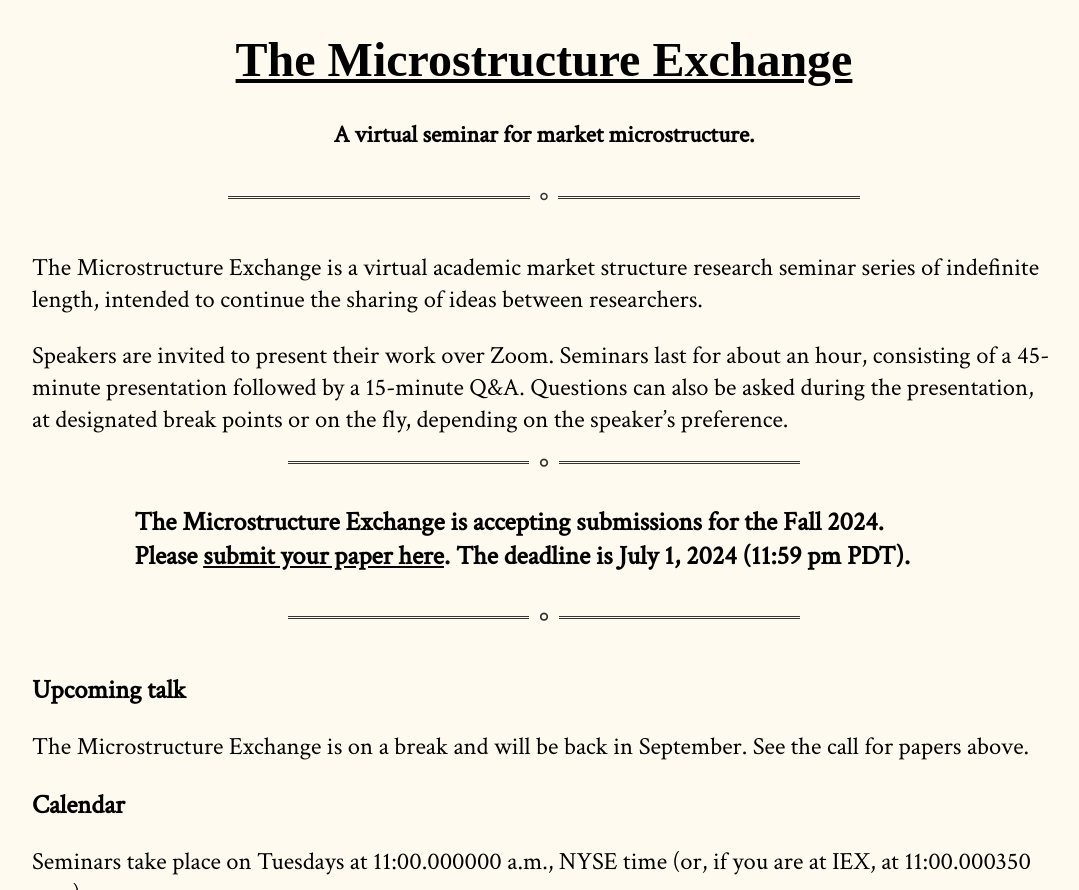
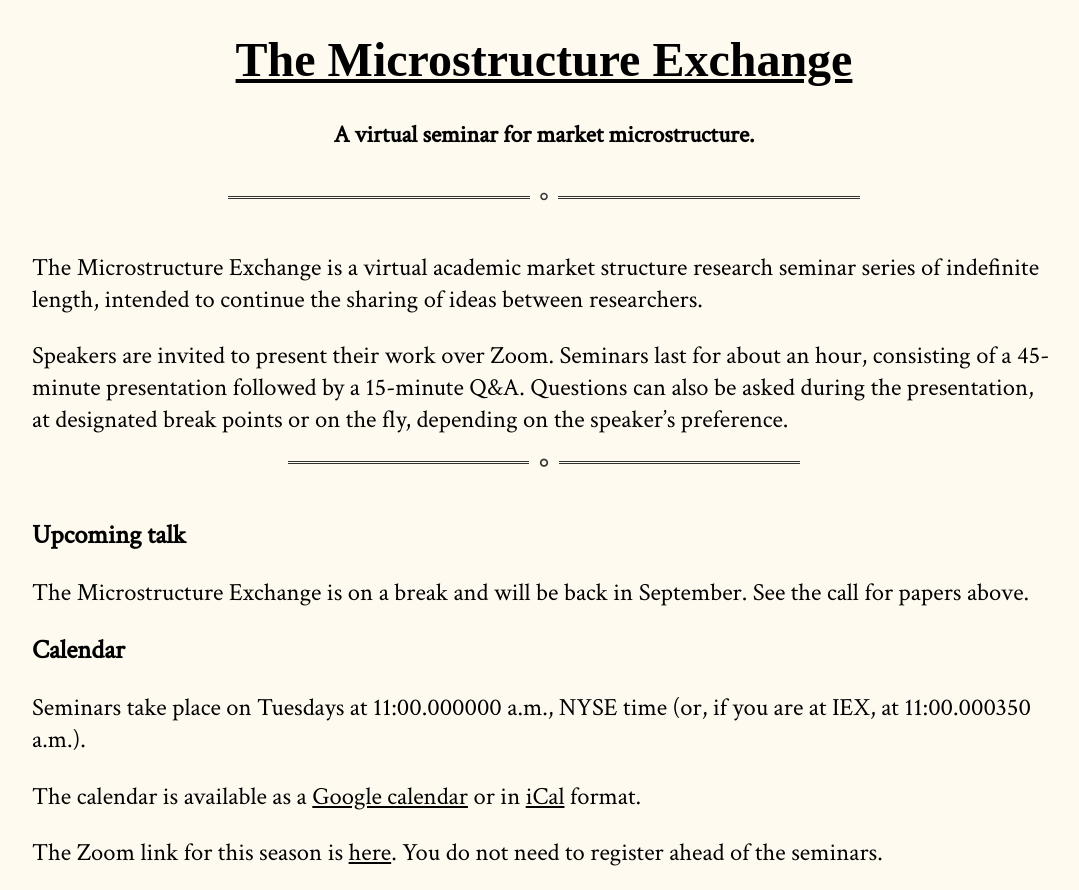
Before and after one commit to cpfiffer/microstructure.exchange, a Jekyll site: the page built from index.md, in a window 1280 px wide and 900 px high, cut to the strip 0-890 px from the top of the window. Shown: the whole strip, without its empty margins (96-1175 px from the left). Built offline with Jekyll 4.4.1, drawn with Linux system fonts in a browser that asks for light colours; some web fonts are replaced.

Commit message:
Update index.md

```diff
--- a/index.md
+++ b/index.md
@@ -8,14 +8,14 @@ Speakers are invited to present their work over Zoom. Seminars last for about an
 
 <hr>
 
-<div class="cfp">
+<!-- <div class="cfp">
 The Microstructure Exchange is accepting submissions for the Fall 2024. <br>
 
 Please <a href="https://www.research.net/r/TME-Fall-2024">submit your paper here</a>. The deadline is July 1, 2024  (11:59 pm PDT).<br>
 <br>
 </div>
 
-<hr>
+<hr> -->
 
 ## Upcoming talk
 
```
